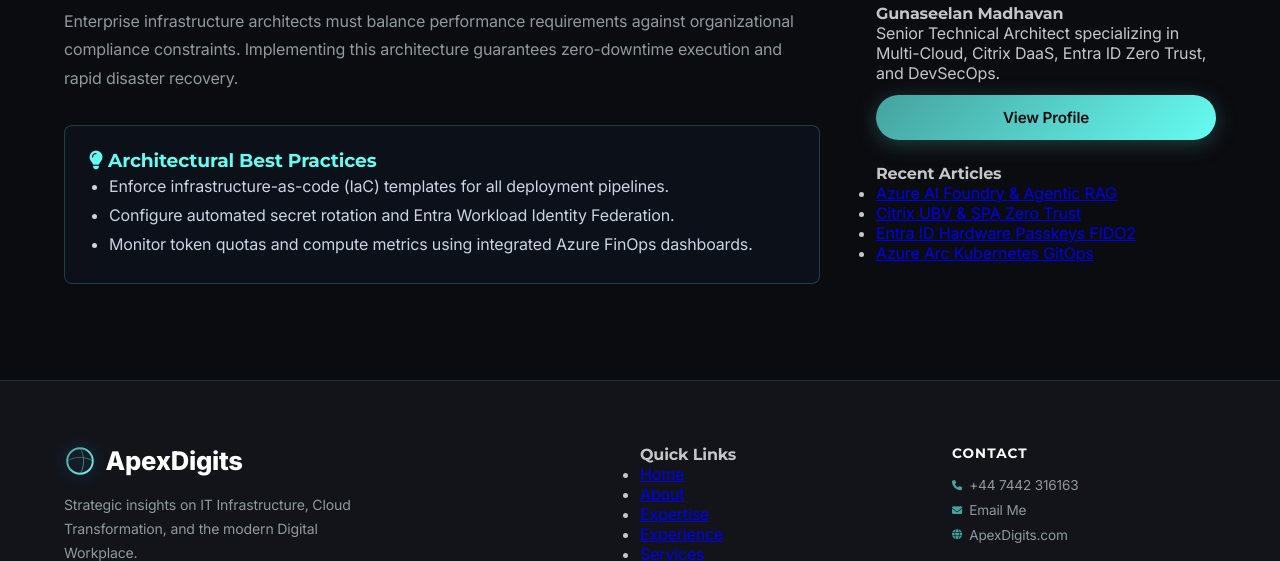
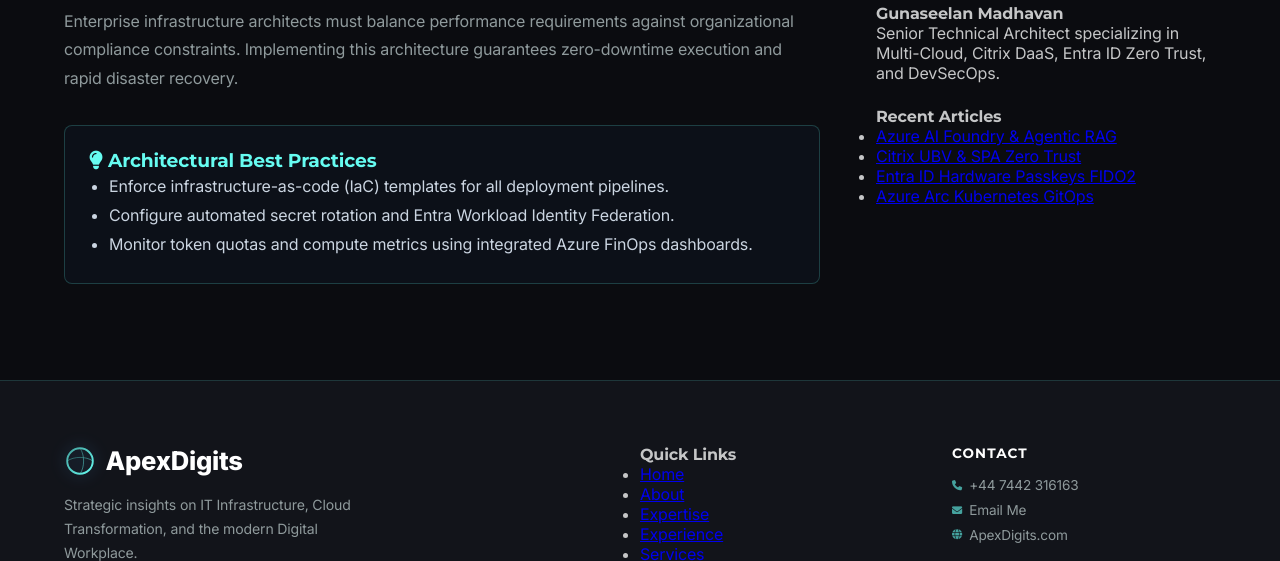
Before and after one commit to APDSADMIN/apexdigits-website, a plain HTML site: page azure-ai-foundry-enterprise-agentic-rag.html in a window 1280 px wide. Shown: the part 1255-1816 px from the top of the page. Drawn offline with Linux system fonts and the light colour scheme.

Commit message:
Remove View Profile button from all blog article sidebars

```diff
--- a/azure-ai-foundry-enterprise-agentic-rag.html
+++ b/azure-ai-foundry-enterprise-agentic-rag.html
@@ -142,7 +142,7 @@
                         <img src="assets/images/profile.png" alt="Gunaseelan Madhavan" class="sidebar-author-img">
                         <h4 class="sidebar-author-name">Gunaseelan Madhavan</h4>
                         <p class="sidebar-author-bio">Senior Technical Architect specializing in Multi-Cloud, Citrix DaaS, Entra ID Zero Trust, and DevSecOps.</p>
-                        <a href="about.html" class="btn btn-primary btn-sm" style="width:100%; text-align:center; display:block; margin-top:0.75rem;">View Profile</a>
+
                     </div>
 
                     <div class="sidebar-widget">
```
Also changed, not shown: azure-arc-kubernetes-multi-cloud-gitops.html (+1 -1 lines), azure-finops-ai-workload-cost-governance.html (+1 -1 lines), azure-landing-zone-vwan-mesh-routing.html (+1 -1 lines), citrix-netscaler-waf-owasp-top-10.html (+1 -1 lines), citrix-session-recording-ai-threat-detection.html (+1 -1 lines), citrix-ubv-zero-trust-microsegmentation.html (+1 -1 lines), entra-id-passkey-fido2-passwordless.html (+1 -1 lines), microsoft-entra-workload-identity-federation.html (+1 -1 lines), zero-trust-data-loss-prevention-entra-purview.html (+1 -1 lines).
